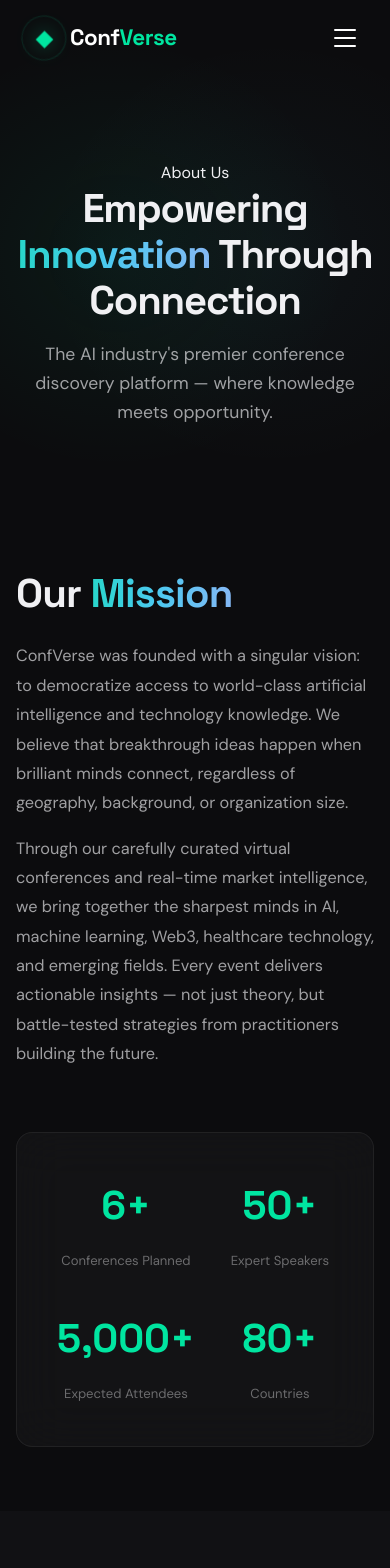
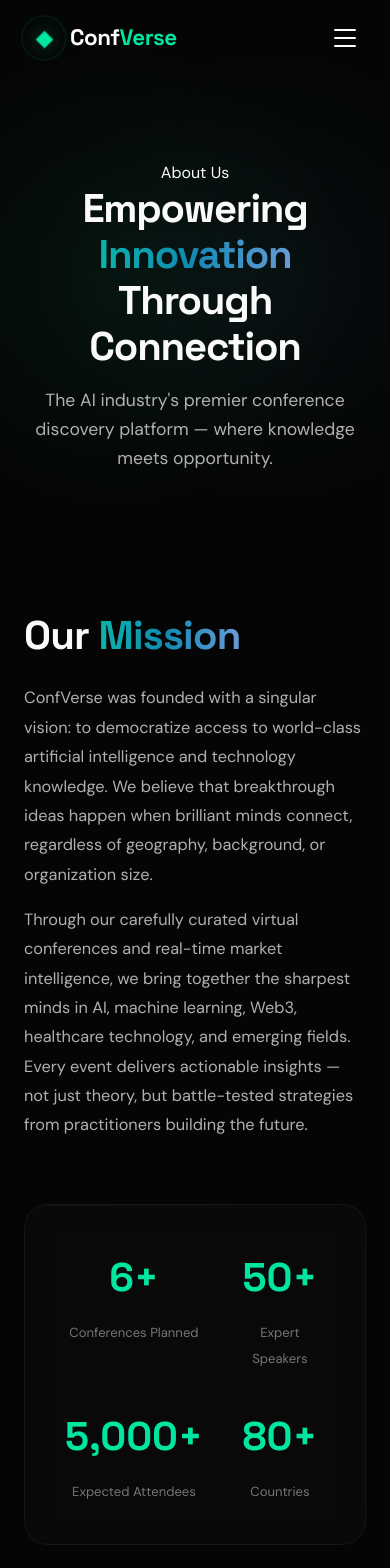
Before and after one commit to Rajkumar1960s/confverse, an Angular app: page /about in a window 390 px wide. Shown: the top 1568 px of the page. Built offline with nearby package versions, Linux system fonts and the light colour scheme.

Commit message:
latest code nav and mobile is corrected

```diff
--- a/src/app/app.config.ts
+++ b/src/app/app.config.ts
@@ -1,8 +1,11 @@
 import { ApplicationConfig, provideZoneChangeDetection } from '@angular/core';
-import { provideRouter } from '@angular/router';
+import { provideRouter, withInMemoryScrolling } from '@angular/router';
 
 import { routes } from './app.routes';
 
 export const appConfig: ApplicationConfig = {
-  providers: [provideZoneChangeDetection({ eventCoalescing: true }), provideRouter(routes)]
+  providers: [
+    provideZoneChangeDetection({ eventCoalescing: true }),
+    provideRouter(routes, withInMemoryScrolling({ scrollPositionRestoration: 'top' }))
+  ]
 };
--- a/src/app/components/navbar/navbar.component.ts
+++ b/src/app/components/navbar/navbar.component.ts
@@ -9,7 +9,7 @@
   template: `
     <nav class="navbar" [class.scrolled]="isScrolled" [class.visible]="navVisible">
       <div class="nav-container">
-        <a routerLink="/" class="nav-logo">
+        <a routerLink="/" class="nav-logo" (click)="closeMenu()">
           <span class="logo-diamond">
             <span class="diamond-inner">◆</span>
           </span>
@@ -22,7 +22,7 @@
             routerLinkActive="active"
             [routerLinkActiveOptions]="{exact: link.exact}"
             (click)="closeMenu()"
-            [style.transition-delay]="menuOpen ? (i * 60) + 'ms' : '0ms'"
+            [style.transition-delay]="menuOpen ? (i * 60 + 200) + 'ms' : '0ms'"
             class="nav-link">
             <span class="link-text">{{ link.label }}</span>
             <span class="link-indicator"></span>
@@ -178,16 +178,23 @@
         position: fixed; top: 0; left: 0; right: 0; bottom: 0;
         background: rgba(12, 12, 14, 0.98);
         backdrop-filter: blur(40px);
+        -webkit-backdrop-filter: blur(40px);
         flex-direction: column; justify-content: center; gap: 12px;
-        transform: translateY(-100%); opacity: 0;
+        transform: translateY(-10px); opacity: 0;
         pointer-events: none;
-        transition: all 0.5s cubic-bezier(0.16, 1, 0.3, 1);
+        transition: all 0.4s cubic-bezier(0.16, 1, 0.3, 1);
         z-index: 1000;
       }
       .nav-links.active {
         transform: translateY(0); opacity: 1; pointer-events: all;
       }
-      .nav-link { font-size: 1.4rem; padding: 12px 24px; }
+      .nav-link {
+        font-size: 1.4rem; padding: 12px 24px;
+        opacity: 0; transform: translateY(15px);
+      }
+      .nav-links.active .nav-link {
+        opacity: 1; transform: translateY(0);
+      }
       .nav-actions { display: none; }
     }
   `]
@@ -233,11 +240,9 @@
 
   toggleMenu() {
     this.menuOpen = !this.menuOpen;
-    if (this.isBrowser) document.body.style.overflow = this.menuOpen ? 'hidden' : '';
   }
 
   closeMenu() {
     this.menuOpen = false;
-    if (this.isBrowser) document.body.style.overflow = '';
   }
 }
--- a/src/app/data/events.json
+++ b/src/app/data/events.json
@@ -3,7 +3,7 @@
     {
       "id": 1,
       "slug": "aixplore-2026",
-      "title": "AIxplore 2026",
+      "title": "Agentic AI",
       "subtitle": "The Future of Intelligence",
       "date": "2026-07-27",
       "endDate": "2026-07-28",
@@ -17,7 +17,12 @@
       "speakerCount": 6,
       "sessionCount": 12,
       "attendeeCount": "2,500+",
-      "tags": ["Generative AI", "LLMs", "Agentic Systems", "AI Ethics"],
+      "tags": [
+        "Generative AI",
+        "LLMs",
+        "Agentic Systems",
+        "AI Ethics"
+      ],
       "highlights": [
         {
           "icon": "🎯",
@@ -97,12 +102,36 @@
         }
       ],
       "sessions": [
-        { "icon": "🧠", "title": "Generative AI & LLMs", "description": "Latest advances in large language models, text generation, and multimodal AI systems." },
-        { "icon": "🤖", "title": "Agentic AI Systems", "description": "Build autonomous AI agents with reasoning, planning, and tool-use capabilities." },
-        { "icon": "🛡️", "title": "AI Ethics & Safety", "description": "Frameworks for responsible AI development, bias mitigation, and safety guardrails." },
-        { "icon": "⚙️", "title": "MLOps & Production ML", "description": "Scale, deploy, and monitor ML models with production-grade infrastructure." },
-        { "icon": "👁️", "title": "Computer Vision", "description": "State-of-the-art vision models for healthcare, autonomous systems, and creative AI." },
-        { "icon": "💬", "title": "NLP & Conversational AI", "description": "Advanced natural language processing, chatbots, and human-AI interaction." }
+        {
+          "icon": "🧠",
+          "title": "Generative AI & LLMs",
+          "description": "Latest advances in large language models, text generation, and multimodal AI systems."
+        },
+        {
+          "icon": "🤖",
+          "title": "Agentic AI Systems",
+          "description": "Build autonomous AI agents with reasoning, planning, and tool-use capabilities."
+        },
+        {
+          "icon": "🛡️",
+          "title": "AI Ethics & Safety",
+          "description": "Frameworks for responsible AI development, bias mitigation, and safety guardrails."
+        },
+        {
+          "icon": "⚙️",
+          "title": "MLOps & Production ML",
+          "description": "Scale, deploy, and monitor ML models with production-grade infrastructure."
+        },
+        {
+          "icon": "👁️",
+          "title": "Computer Vision",
+          "description": "State-of-the-art vision models for healthcare, autonomous systems, and creative AI."
+        },
+        {
+          "icon": "💬",
+          "title": "NLP & Conversational AI",
+          "description": "Advanced natural language processing, chatbots, and human-AI interaction."
+        }
       ],
       "whoShouldAttend": [
         "AI/ML Engineers and Data Scientists",
@@ -129,10 +158,21 @@
       "speakerCount": 8,
       "sessionCount": 15,
       "attendeeCount": "3,000+",
-      "tags": ["MLOps", "Model Deployment", "Infrastructure", "Cost Optimization"],
+      "tags": [
+        "MLOps",
+        "Model Deployment",
+        "Infrastructure",
+        "Cost Optimization"
+      ],
       "highlights": [],
       "speakers": [],
-      "whoShouldAttend": ["ML Engineers", "DevOps Engineers", "Platform Engineers", "Technical Leads"]
+      "whoShouldAttend": [
+        "ML Engineers",
+        "DevOps Engineers",
+        "Platform Engineers",
+        "Technical Leads"
+      ],
+      "externalUrl": "https://aixplore-eta.vercel.app/"
     },
     {
       "id": 3,
@@ -150,10 +190,21 @@
       "speakerCount": 20,
       "sessionCount": 30,
       "attendeeCount": "5,000+",
-      "tags": ["Enterprise AI", "AI Strategy", "Digital Transformation", "AI Governance"],
+      "tags": [
+        "Enterprise AI",
+        "AI Strategy",
+        "Digital Transformation",
+        "AI Governance"
+      ],
       "highlights": [],
       "speakers": [],
-      "whoShouldAttend": ["C-Suite Executives", "AI Strategy Leaders", "Policy Advisors", "Enterprise Architects"]
+      "whoShouldAttend": [
+        "C-Suite Executives",
+        "AI Strategy Leaders",
+        "Policy Advisors",
+        "Enterprise Architects"
+      ],
+      "externalUrl": "https://aixplore-eta.vercel.app/"
     },
     {
       "id": 4,
@@ -171,10 +222,21 @@
       "speakerCount": 12,
       "sessionCount": 20,
       "attendeeCount": "4,000+",
-      "tags": ["Healthcare AI", "Medical Imaging", "Drug Discovery", "Clinical AI"],
+      "tags": [
+        "Healthcare AI",
+        "Medical Imaging",
+        "Drug Discovery",
+        "Clinical AI"
+      ],
       "highlights": [],
       "speakers": [],
-      "whoShouldAttend": ["Healthcare CIOs", "Medical Researchers", "Biotech Engineers", "Health-Tech Founders"]
+      "whoShouldAttend": [
+        "Healthcare CIOs",
+        "Medical Researchers",
+        "Biotech Engineers",
+        "Health-Tech Founders"
+      ],
+      "externalUrl": "https://aixplore-eta.vercel.app/"
     },
     {
       "id": 5,
@@ -192,10 +254,21 @@
       "speakerCount": 10,
       "sessionCount": 16,
       "attendeeCount": "3,500+",
-      "tags": ["Agentic AI", "Autonomous Systems", "Multi-Agent", "AI Safety"],
+      "tags": [
+        "Agentic AI",
+        "Autonomous Systems",
+        "Multi-Agent",
+        "AI Safety"
+      ],
       "highlights": [],
       "speakers": [],
-      "whoShouldAttend": ["AI Agent Developers", "Research Engineers", "Product Engineers", "AI Safety Researchers"]
+      "whoShouldAttend": [
+        "AI Agent Developers",
+        "Research Engineers",
+        "Product Engineers",
+        "AI Safety Researchers"
+      ],
+      "externalUrl": "https://aixplore-eta.vercel.app/"
     },
     {
       "id": 6,
@@ -213,10 +286,21 @@
       "speakerCount": 15,
       "sessionCount": 22,
       "attendeeCount": "5,000+",
-      "tags": ["Deep Learning", "Neural Networks", "Computer Vision", "NLP"],
+      "tags": [
+        "Deep Learning",
+        "Neural Networks",
+        "Computer Vision",
+        "NLP"
+      ],
       "highlights": [],
       "speakers": [],
-      "whoShouldAttend": ["Deep Learning Researchers", "Computer Vision Engineers", "NLP Scientists", "PhD Students"]
+      "whoShouldAttend": [
+        "Deep Learning Researchers",
+        "Computer Vision Engineers",
+        "NLP Scientists",
+        "PhD Students"
+      ],
+      "externalUrl": "https://aixplore-eta.vercel.app/"
     },
     {
       "id": 7,
@@ -234,10 +318,21 @@
       "speakerCount": 10,
       "sessionCount": 18,
       "attendeeCount": "2,000+",
-      "tags": ["Web3", "Blockchain", "DeFi", "Decentralized AI"],
+      "tags": [
+        "Web3",
+        "Blockchain",
+        "DeFi",
+        "Decentralized AI"
+      ],
       "highlights": [],
       "speakers": [],
-      "whoShouldAttend": ["Web3 Developers", "Blockchain Engineers", "DeFi Researchers", "AI Infrastructure Engineers"]
+      "whoShouldAttend": [
+        "Web3 Developers",
+        "Blockchain Engineers",
+        "DeFi Researchers",
+        "AI Infrastructure Engineers"
+      ],
+      "externalUrl": "https://aixplore-eta.vercel.app/"
     },
     {
       "id": 8,
@@ -255,10 +350,21 @@
       "speakerCount": 12,
       "sessionCount": 16,
       "attendeeCount": "2,500+",
-      "tags": ["Cybersecurity", "Threat Detection", "Adversarial AI", "Security Ops"],
+      "tags": [
+        "Cybersecurity",
+        "Threat Detection",
+        "Adversarial AI",
+        "Security Ops"
+      ],
       "highlights": [],
       "speakers": [],
-      "whoShouldAttend": ["Security Engineers", "SOC Analysts", "CISO & Security Leaders", "AI/ML Security Researchers"]
+      "whoShouldAttend": [
+        "Security Engineers",
+        "SOC Analysts",
+        "CISO & Security Leaders",
+        "AI/ML Security Researchers"
+      ],
+      "externalUrl": "https://aixplore-eta.vercel.app/"
     }
   ],
   "trendingTopics": [
@@ -324,16 +430,56 @@
     }
   ],
   "marketInsights": {
-    "globalAiMarket": { "value": "$243B", "year": "2026", "growth": "38.1%", "label": "Global AI Market Size" },
-    "enterpriseAdoption": { "value": "72%", "year": "2026", "growth": "+15%", "label": "Enterprise AI Adoption" },
-    "aiJobs": { "value": "4.7M", "year": "2026", "growth": "+52%", "label": "AI-Related Jobs Created" },
-    "aiInvestment": { "value": "$92B", "year": "2026", "growth": "+41%", "label": "Venture Capital Funding in AI" },
+    "globalAiMarket": {
+      "value": "$243B",
+      "year": "2026",
+      "growth": "38.1%",
+      "label": "Global AI Market Size"
+    },
+    "enterpriseAdoption": {
+      "value": "72%",
+      "year": "2026",
+      "growth": "+15%",
+      "label": "Enterprise AI Adoption"
+    },
+    "aiJobs": {
+      "value": "4.7M",
+      "year": "2026",
+      "growth": "+52%",
+      "label": "AI-Related Jobs Created"
+    },
+    "aiInvestment": {
+      "value": "$92B",
+      "year": "2026",
+      "growth": "+41%",
+      "label": "Venture Capital Funding in AI"
+    },
     "sectors": [
-      { "name": "Healthcare & Life Sciences", "adoption": 84, "color": "#00E5A0" },
-      { "name": "Financial Services & FinTech", "adoption": 79, "color": "#4CC9F0" },
-      { "name": "Manufacturing & Supply Chain", "adoption": 71, "color": "#B8A9FA" },
-      { "name": "Retail & E-Commerce", "adoption": 67, "color": "#FFBE0B" },
-      { "name": "Education & EdTech", "adoption": 58, "color": "#FF6B6B" }
+      {
+        "name": "Healthcare & Life Sciences",
+        "adoption": 84,
+        "color": "#00E5A0"
+      },
+      {
+        "name": "Financial Services & FinTech",
+        "adoption": 79,
+        "color": "#4CC9F0"
+      },
+      {
+        "name": "Manufacturing & Supply Chain",
+        "adoption": 71,
+        "color": "#B8A9FA"
+      },
+      {
+        "name": "Retail & E-Commerce",
+        "adoption": 67,
+        "color": "#FFBE0B"
+      },
+      {
+        "name": "Education & EdTech",
+        "adoption": 58,
+        "color": "#FF6B6B"
+      }
     ]
   },
   "sponsorTiers": [
@@ -443,13 +589,37 @@
     }
   ],
   "partners": [
-    { "name": "NeuralPath Labs", "icon": "🧪" },
-    { "name": "Quantum Minds Inc.", "icon": "⚛️" },
-    { "name": "DataForge AI", "icon": "🔥" },
-    { "name": "TrustAI Global", "icon": "🛡️" },
-    { "name": "AgentStack", "icon": "🤖" },
-    { "name": "DeepVision AI", "icon": "👁️" },
-    { "name": "CloudScale AI", "icon": "☁️" },
-    { "name": "StreamlineML", "icon": "🚀" }
+    {
+      "name": "NeuralPath Labs",
+      "icon": "🧪"
+    },
+    {
+      "name": "Quantum Minds Inc.",
+      "icon": "⚛️"
+    },
+    {
+      "name": "DataForge AI",
+      "icon": "🔥"
+    },
+    {
+      "name": "TrustAI Global",
+      "icon": "🛡️"
+    },
+    {
+      "name": "AgentStack",
+      "icon": "🤖"
+    },
+    {
+      "name": "DeepVision AI",
+      "icon": "👁️"
+    },
+    {
+      "name": "CloudScale AI",
+      "icon": "☁️"
+    },
+    {
+      "name": "StreamlineML",
+      "icon": "🚀"
+    }
   ]
 }
--- a/src/styles.css
+++ b/src/styles.css
@@ -2,67 +2,67 @@
 
 :root {
   /* ─── Foundation Palette ─── */
-  --bg-primary: #0C0C0E;
-  --bg-elevated: #111114;
-  --bg-surface: #18181D;
-  --bg-surface-2: #222228;
-  --primary-deeper: #08080A;
+  --bg-primary: #050505;
+  --bg-elevated: #0C0C0C;
+  --bg-surface: #121212;
+  --bg-surface-2: #1A1A1A;
+  --primary-deeper: #000000;
 
   /* ─── Accent Colors ─── */
   --accent-emerald: #00E5A0;
-  --accent-gold: #FFBE0B;
-  --accent-coral: #FF6B6B;
-  --accent-azure: #4CC9F0;
+  --accent-gold: #FFD166;
+  --accent-coral: #EF476F;
+  --accent-azure: #118AB2;
   --accent-lavender: #B8A9FA;
-  --accent-cyan: #4CC9F0;
+  --accent-cyan: #06D6A0;
 
   /* ─── Gradients ─── */
-  --gradient-brand: linear-gradient(135deg, #00E5A0 0%, #4CC9F0 50%, #B8A9FA 100%);
-  --gradient-warm: linear-gradient(135deg, #FFBE0B 0%, #FF6B6B 100%);
-  --gradient-cool: linear-gradient(135deg, #4CC9F0 0%, #B8A9FA 100%);
-  --gradient-text: linear-gradient(90deg, #00E5A0, #4CC9F0, #B8A9FA);
-  --gradient-emerald: linear-gradient(135deg, #00E5A0 0%, #00B87A 100%);
+  --gradient-brand: linear-gradient(135deg, #00E5A0 0%, #118AB2 50%, #B8A9FA 100%);
+  --gradient-warm: linear-gradient(135deg, #FFD166 0%, #EF476F 100%);
+  --gradient-cool: linear-gradient(135deg, #118AB2 0%, #B8A9FA 100%);
+  --gradient-text: linear-gradient(90deg, #00E5A0, #118AB2, #B8A9FA);
+  --gradient-emerald: linear-gradient(135deg, #00E5A0 0%, #06D6A0 100%);
   --gradient-surface: linear-gradient(180deg, var(--bg-primary) 0%, var(--bg-elevated) 100%);
-  --gradient-primary: linear-gradient(135deg, #00E5A0 0%, #00B87A 100%);
+  --gradient-primary: linear-gradient(135deg, #00E5A0 0%, #06D6A0 100%);
 
   /* ─── Glass Effects ─── */
-  --glass-bg: rgba(255, 255, 255, 0.03);
-  --glass-border: rgba(255, 255, 255, 0.06);
-  --glass-hover: rgba(255, 255, 255, 0.07);
-  --glass-strong: rgba(255, 255, 255, 0.1);
+  --glass-bg: rgba(255, 255, 255, 0.02);
+  --glass-border: rgba(255, 255, 255, 0.05);
+  --glass-hover: rgba(255, 255, 255, 0.04);
+  --glass-strong: rgba(255, 255, 255, 0.08);
 
   /* ─── Text ─── */
-  --text-primary: #F0F0F3;
-  --text-secondary: rgba(240, 240, 243, 0.65);
-  --text-tertiary: rgba(240, 240, 243, 0.4);
-  --text-muted: rgba(240, 240, 243, 0.25);
+  --text-primary: #FAFAFA;
+  --text-secondary: rgba(250, 250, 250, 0.7);
+  --text-tertiary: rgba(250, 250, 250, 0.45);
+  --text-muted: rgba(250, 250, 250, 0.25);
 
   /* ─── Layout ─── */
-  --section-padding: 110px 0;
+  --section-padding: 140px 0;
   --container-width: 1240px;
-  --container-padding: 0 28px;
+  --container-padding: 0 40px;
 
   /* ─── Radius ─── */
-  --radius-xs: 6px;
-  --radius-sm: 8px;
-  --radius-md: 12px;
-  --radius-lg: 16px;
-  --radius-xl: 24px;
-  --radius-2xl: 32px;
+  --radius-xs: 8px;
+  --radius-sm: 12px;
+  --radius-md: 16px;
+  --radius-lg: 24px;
+  --radius-xl: 32px;
+  --radius-2xl: 40px;
   --radius-full: 9999px;
 
   /* ─── Shadows ─── */
-  --shadow-glow: 0 0 40px rgba(0, 229, 160, 0.12);
-  --shadow-card: 0 8px 40px rgba(0, 0, 0, 0.4);
-  --shadow-elevated: 0 24px 80px rgba(0, 0, 0, 0.5);
-  --shadow-emerald: 0 4px 24px rgba(0, 229, 160, 0.2);
+  --shadow-glow: 0 0 40px rgba(0, 229, 160, 0.08);
+  --shadow-card: 0 12px 48px rgba(0, 0, 0, 0.5);
+  --shadow-elevated: 0 32px 100px rgba(0, 0, 0, 0.6);
+  --shadow-emerald: 0 8px 32px rgba(0, 229, 160, 0.15);
 
   /* ─── Transitions ─── */
   --ease-out-expo: cubic-bezier(0.16, 1, 0.3, 1);
   --ease-spring: cubic-bezier(0.34, 1.56, 0.64, 1);
   --transition-fast: 0.2s var(--ease-out-expo);
-  --transition-base: 0.35s var(--ease-out-expo);
-  --transition-slow: 0.6s var(--ease-out-expo);
+  --transition-base: 0.4s var(--ease-out-expo);
+  --transition-slow: 0.8s var(--ease-out-expo);
 }
 
 /* ─── Reset ─── */
@@ -413,23 +413,61 @@
 }
 ::-webkit-scrollbar-thumb:hover { background: rgba(255, 255, 255, 0.15); }
 
-/* ─── Interactive Hover Tilt (lightweight) ─── */
+/* ─── Interactive Hover Tilt (lightweight) & Overlays ─── */
 .hover-lift {
-  transition: all 0.4s var(--ease-out-expo);
+  transition: transform 0.6s var(--ease-out-expo), box-shadow 0.6s var(--ease-out-expo);
 }
 .hover-lift:hover {
-  transform: translateY(-8px);
-  box-shadow: 0 20px 60px rgba(0, 0, 0, 0.3);
+  transform: translateY(-10px) scale(1.02);
+  box-shadow: 0 24px 80px rgba(0, 0, 0, 0.4), 0 0 40px rgba(0, 229, 160, 0.1);
+  border-color: rgba(0, 229, 160, 0.2);
+}
+
+.glass-card {
+  position: relative;
+  overflow: hidden;
+  background: var(--glass-bg);
+  backdrop-filter: blur(20px);
+  -webkit-backdrop-filter: blur(20px);
+  border: 1px solid var(--glass-border);
+  border-radius: var(--radius-lg);
+  isolation: isolate;
+  transition: all 0.5s var(--ease-out-expo);
+}
+.glass-card::before {
+  content: '';
+  position: absolute;
+  top: 0; left: 0; right: 0; bottom: 0;
+  background: linear-gradient(135deg, rgba(255,255,255,0.05) 0%, transparent 100%);
+  transition: opacity 0.5s ease;
+  pointer-events: none;
+  z-index: -1;
+  opacity: 0.5;
+}
+.glass-card:hover::before { opacity: 1; }
+
+section {
+  position: relative;
+  scroll-margin-top: 100px;
 }
 
 /* ─── Responsive ─── */
+@media (max-width: 1024px) {
+  :root {
+    --section-padding: 100px 0;
+    --container-padding: 0 32px;
+  }
+}
+
 @media (max-width: 768px) {
-  :root { --section-padding: 64px 0; }
+  :root { --section-padding: 80px 0; --container-padding: 0 24px; }
   .section-header h2 { font-size: 2rem; }
   .section-header p { font-size: 1rem; }
-  .container { padding: 0 16px; }
+  .container { padding: 0 24px; }
 }
+
 @media (max-width: 480px) {
+  :root { --section-padding: 60px 0; --container-padding: 0 16px; }
   .section-header h2 { font-size: 1.75rem; }
   .btn { padding: 12px 24px; font-size: 0.88rem; }
 }
```
